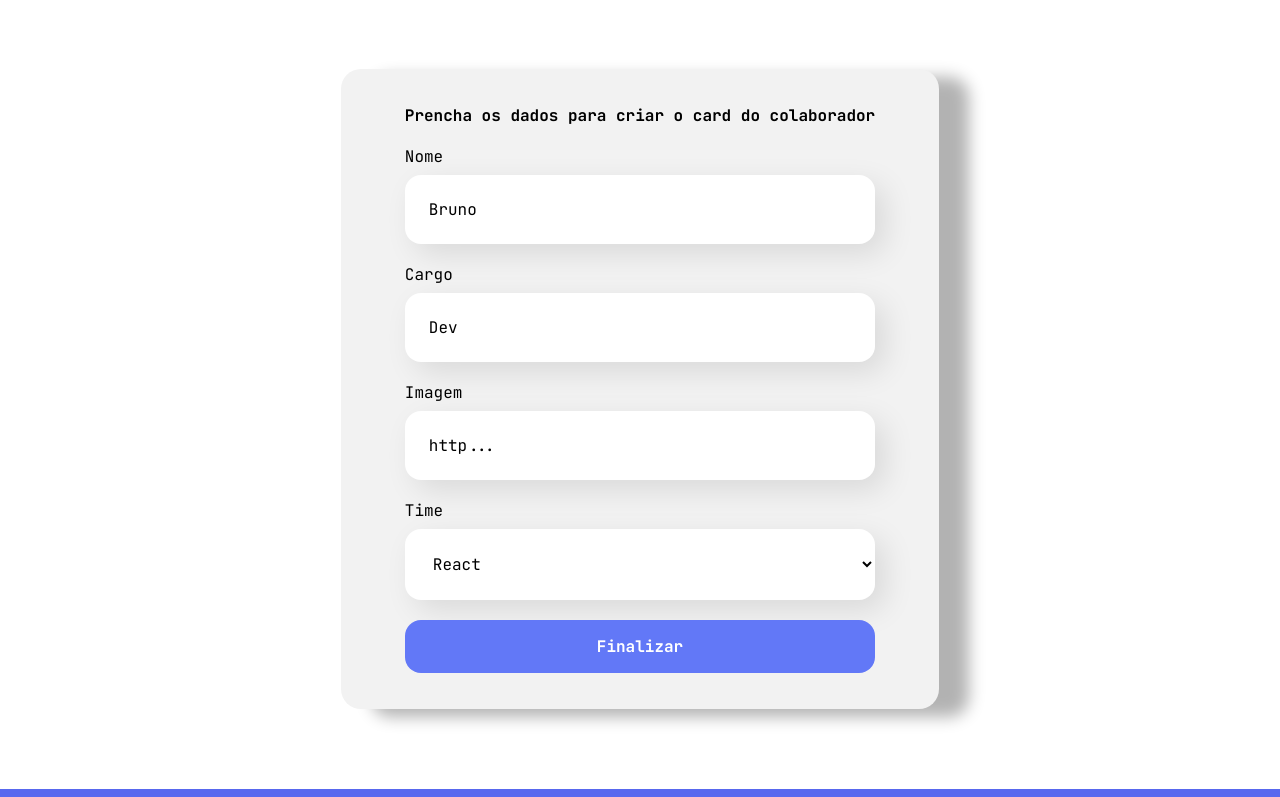
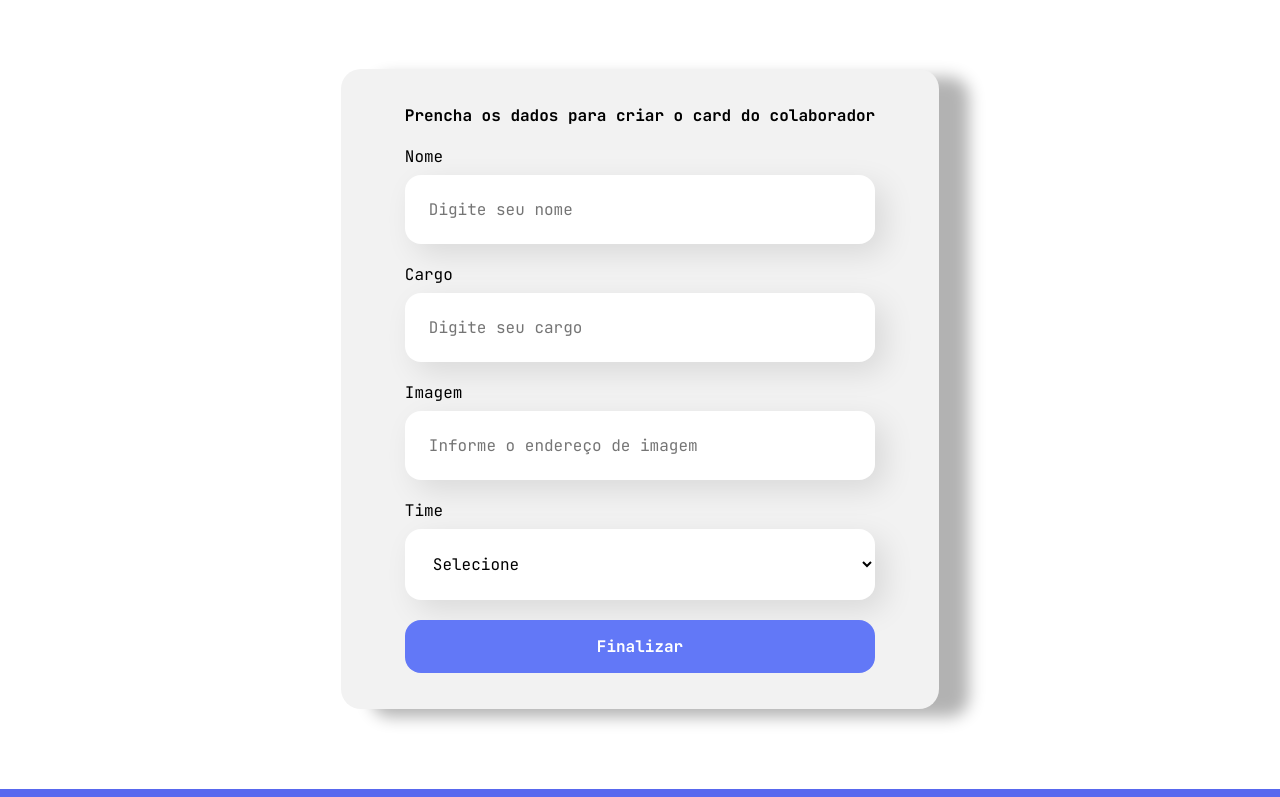
Before and after one commit to andrade-bruno/modalgr-training-process, a React (Create React App) app in the folder react-desenvolvendo-com-javascript/organo/: page / in a window 1280 px wide. Shown: the part 505-1302 px from the top of the page. Built offline with nearby package versions, Linux system fonts and the light colour scheme.

Commit message:
feat: TeammateCard bgColor

```diff
--- a/react-desenvolvendo-com-javascript/organo/src/components/Form/index.js
+++ b/react-desenvolvendo-com-javascript/organo/src/components/Form/index.js
@@ -20,10 +20,10 @@ export default function Form(props) {
         setTeam('');
     };
 
-    const [name, setName] = useState('Bruno');
-    const [role, setRole] = useState('Dev');
-    const [imageUrl, setImage] = useState('http...');
-    const [team, setTeam] = useState('React');
+    const [name, setName] = useState('');
+    const [role, setRole] = useState('');
+    const [imageUrl, setImage] = useState('');
+    const [team, setTeam] = useState('');
 
     return (
         <form className='form' onSubmit={handleForm}>
--- a/react-desenvolvendo-com-javascript/organo/src/components/Team/index.js
+++ b/react-desenvolvendo-com-javascript/organo/src/components/Team/index.js
@@ -13,11 +13,13 @@ export default function Team(props) {
                 </h3>
 
                 <div className='teammates'>
-                    {props.teammates.map(teammate => (
+                    {props.teammates.map((teammate, index) => (
                         <TeammateCard
+                            key={index}
                             name={teammate.name}
                             role={teammate.role}
                             imageUrl={teammate.imageUrl}
+                            bgColor={props.primaryColor}
                         />
                     ))}
                 </div>
--- a/react-desenvolvendo-com-javascript/organo/src/components/TeammateCard/index.css
+++ b/react-desenvolvendo-com-javascript/organo/src/components/TeammateCard/index.css
@@ -3,13 +3,12 @@
 }
 
 .mate .header {
-    background-color: #f0f0f0;
     border-radius: 10px 10px 0px 0px;
 }
 
 .mate img {
     width: 100px;
-    border-radius: 50%;
+    border-radius: 100%;
     position: relative;
     bottom: -50px;
 }
--- a/react-desenvolvendo-com-javascript/organo/src/components/TeammateCard/index.js
+++ b/react-desenvolvendo-com-javascript/organo/src/components/TeammateCard/index.js
@@ -1,11 +1,11 @@
 import './index.css';
 
 export default function TeammateCard(props) {
-    const { name, role, imageUrl } = props;
+    const { name, role, imageUrl, bgColor } = props;
 
     return (
         <div className='mate'>
-            <div className='header'>
+            <div className='header' style={{ backgroundColor: bgColor }}>
                 <img src={imageUrl} alt={name} />
             </div>
 
```
